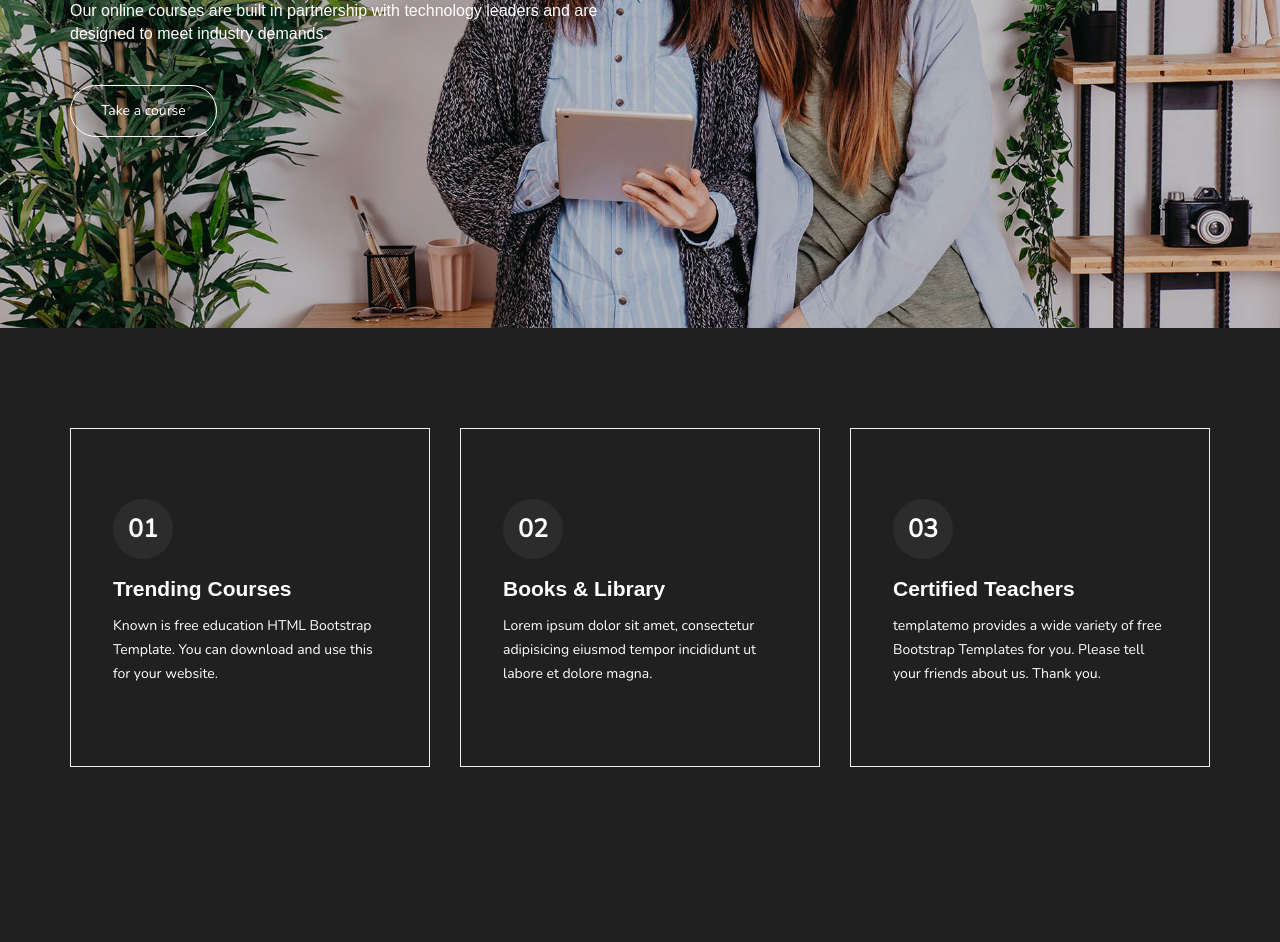
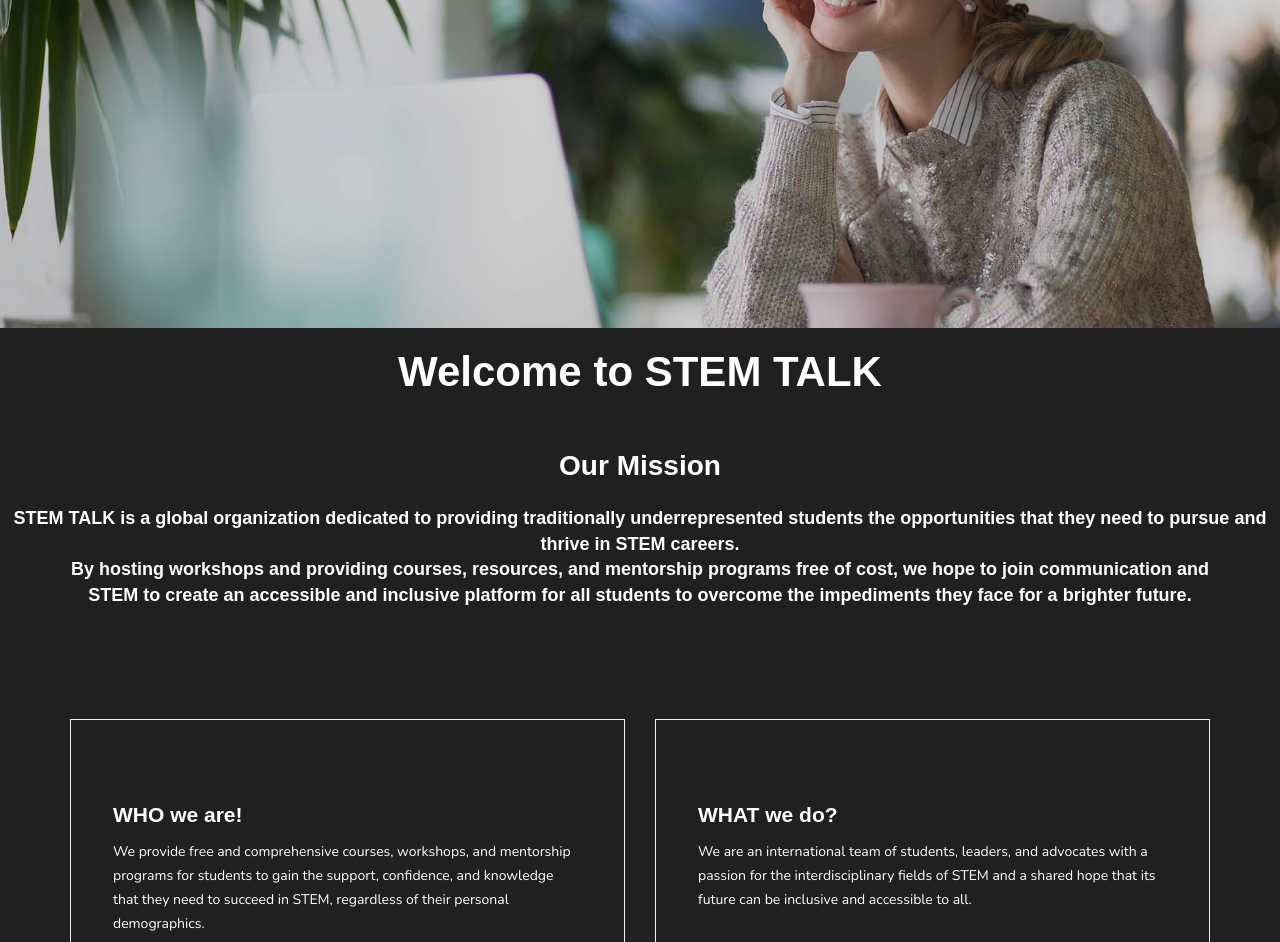
Before and after one commit to gauravwadhwa1110/stemtalk.github.io, a plain HTML site: page index.html in a window 1280 px wide. Shown: the part 392-1334 px from the top of the page. Drawn offline with nearby package versions, Linux system fonts and the light colour scheme; a web font is replaced by a local one.

Commit message:
new design

```diff
--- a/index.html
+++ b/index.html
@@ -44,7 +44,8 @@
                     </button>
 
                     <!-- lOGO TEXT HERE -->
-                    <a href="#" class="navbar-brand">Stem Talk</a>
+                    <a href="#" class="navbar-brand"></a>
+                    <img src="images/logo.png" class="img-responsive" alt="Stem Talk" style="width:70px;height:70px;">
                </div>
 
                <!-- MENU LINKS -->
@@ -76,15 +77,15 @@
                               <div class="caption">
                                    <div class="container">
                                         <div class="col-md-6 col-sm-12">
-                                             <h1>Distance Learning Education Center</h1>
-                                             <h3>Our online courses are designed to fit in your industry supporting all-round with latest technologies.</h3>
-                                             <a href="#feature" class="section-btn btn btn-default smoothScroll">Discover more</a>
+                                             <h1></h1>
+                                             <h3></h3>
+                                        <!-- <a href="#feature" class="section-btn btn btn-default smoothScroll"></a> -->
                                         </div>
                                    </div>
                               </div>
                          </div>
 
-                         <div class="item item-second">
+                    <!-- <div class="item item-second">
                               <div class="caption">
                                    <div class="container">
                                         <div class="col-md-6 col-sm-12">
@@ -106,10 +107,29 @@
                                         </div>
                                    </div>
                               </div>
-                         </div>
+                         </div> -->
                     </div>
           </div>
      </section>
+
+     <div>
+          <h1 style="text-align:center;">Welcome to STEM TALK</h1> <br>
+          <h2 style="text-align:center;">Our Mission</h2>
+     </div>
+
+     <div>
+          <h4 style="text-align:center;">STEM TALK is a global organization dedicated to providing traditionally
+               underrepresented students the opportunities that they need to pursue and
+               thrive in STEM careers.<br> By hosting workshops and providing courses,
+               resources, and mentorship programs free of cost, we hope to join
+               communication and<br> STEM to create an accessible and inclusive platform
+               for all students to overcome the impediments they face for a brighter future.</h4>
+     </div>
+
+
+
+
+
 
 
      <!-- FEATURE -->
@@ -117,27 +137,27 @@
           <div class="container">
                <div class="row">
 
-                    <div class="col-md-4 col-sm-4">
+                    <div class="col-md-6 col-sm-12">
                          <div class="feature-thumb">
-                              <span>01</span>
-                              <h3>Trending Courses</h3>
-                              <p>Known is free education HTML Bootstrap Template. You can download and use this for your website.</p>
+
+                              <h3>WHO we are!</h3>
+                              <p>We provide free and comprehensive courses, workshops, and mentorship programs for students to gain the support, confidence, and knowledge that they need to succeed in STEM, regardless of their personal demographics.</p>
                          </div>
                     </div>
 
-                    <div class="col-md-4 col-sm-4">
+               <!--<div class="col-md-4 col-sm-4">
                          <div class="feature-thumb">
                               <span>02</span>
                               <h3>Books & Library</h3>
                               <p>Lorem ipsum dolor sit amet, consectetur adipisicing eiusmod tempor incididunt ut labore et dolore magna.</p>
                          </div>
-                    </div>
+                    </div> -->
 
-                    <div class="col-md-4 col-sm-4">
+                    <div class="col-md-6 col-sm-12">
                          <div class="feature-thumb">
-                              <span>03</span>
-                              <h3>Certified Teachers</h3>
-                              <p>templatemo provides a wide variety of free Bootstrap Templates for you. Please tell your friends about us. Thank you.</p>
+
+                              <h3>WHAT we do?</h3>
+                              <p>We are an international team of students, leaders, and advocates with a passion for the interdisciplinary fields of STEM and a shared hope that its future can be inclusive and accessible to all. </p>
                          </div>
                     </div>
 
```
